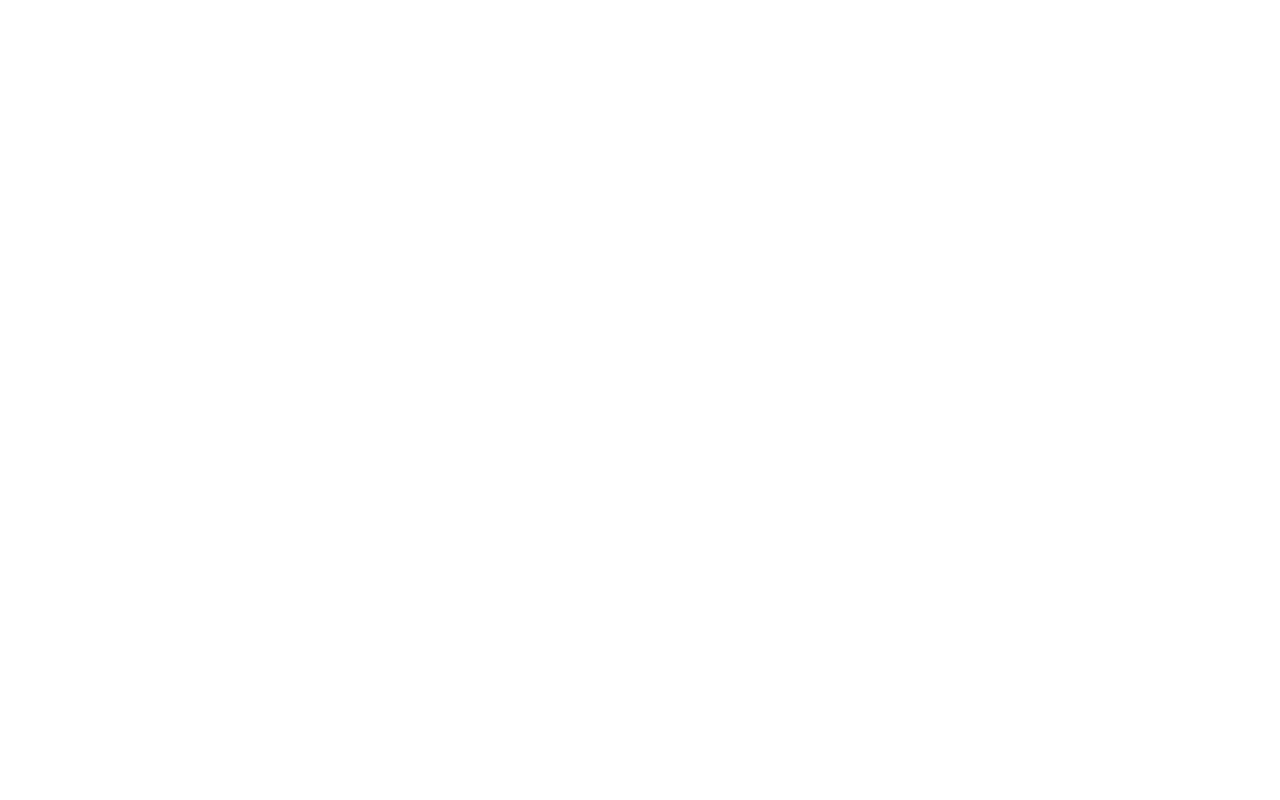
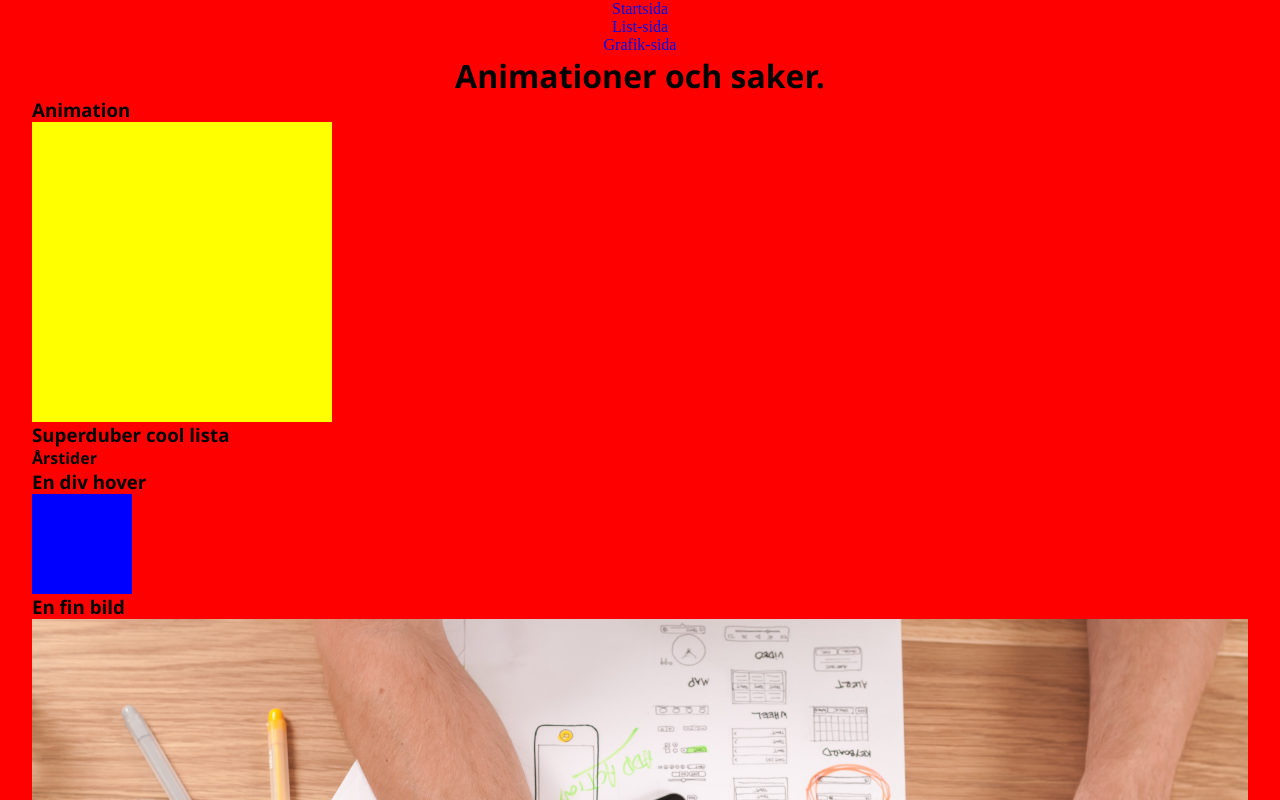
Before and after one commit to pattenp/exam, a plain HTML site: page graphic.html in a window 1280 px wide. Shown: the top 800 px of the page. Drawn offline with Linux system fonts and the light colour scheme.

Commit message:
finish exam

```diff
--- a/graphic.html
+++ b/graphic.html
@@ -0,0 +1,53 @@
+<!DOCTYPE html>
+<html lang="en">
+  <head>
+    <meta charset="UTF-8" />
+    <meta name="viewport" content="width=device-width, initial-scale=1.0" />
+    <link rel="stylesheet" href="style.css" />
+    <title>Graphic</title>
+  </head>
+  <body>
+    <div class="navbar">
+      <nav>
+        <div class="flex flex-column flex-align-center">
+          <a href="index.html" class="nav-item">Startsida</a>
+          <a href="list.html" class="nav-item">List-sida</a>
+          <a href="graphic.html" class="nav-item">Grafik-sida</a>
+        </div>
+      </nav>
+    </div>
+    <div class="container flex flex-column flex-align-center">
+      <header>
+        <h1>Animationer och saker.</h1>
+      </header>
+      <main>
+        <section>
+          <h3>Animation</h3>
+          <div class="anim-size-bcg"></div>
+        </section>
+        <section>
+          <h3>Superduber cool lista</h3>
+          <ul>
+            <li class="expandable-list-item">
+              <h4>Årstider</h4>
+              <ol class="expandable-list-item-child">
+                <li>Sommar</li>
+                <li>Höst</li>
+                <li>Vinter</li>
+                <li>Vår</li>
+              </ol>
+            </li>
+          </ul>
+        </section>
+        <section>
+          <h3>En div hover</h3>
+          <div class="hoverable"></div>
+        </section>
+        <section>
+          <h3>En fin bild</h3>
+          <img src="img/img.jpg" alt="" class="w-100" />
+        </section>
+      </main>
+    </div>
+  </body>
+</html>
--- a/style.css
+++ b/style.css
@@ -16,7 +16,11 @@ body {
 /* Common */
 p,
 h1,
-.nav-item {
+h2,
+h3,
+h4,
+h5,
+h6 .nav-item {
   font-family: "Segoe UI", Tahoma, Geneva, Verdana, sans-serif;
 }
 
@@ -50,12 +54,55 @@ button {
   list-style-type: upper-roman;
 }
 
+/* Graphic */
+@keyframes kf-size-bcg {
+  from {
+    background-color: lightskyblue;
+    width: 0px;
+    height: 0px;
+  }
+  to {
+    background-color: yellow;
+    width: 300px;
+    height: 300px;
+  }
+}
+.anim-size-bcg {
+  height: 300px;
+  width: 300px;
+  animation-name: kf-size-bcg;
+  animation-duration: 4s;
+  background-color: yellow;
+}
+.expandable-list-item {
+}
+.expandable-list-item:hover .expandable-list-item-child {
+  display: block;
+}
+.expandable-list-item-child {
+  display: none;
+}
+.hoverable {
+  width: 100px;
+  height: 100px;
+  background-color: blue;
+  transition: height 3s, width 1.5s, background-color 2s;
+}
+.hoverable:hover {
+  width: 250px;
+  height: 250px;
+  background-color: yellow;
+}
+
 /* Utils */
 .mtb-30px {
   margin: 30px 0;
 }
 .p-10px {
   padding: 10px;
+}
+.w-100 {
+  width: 100%;
 }
 .border-around {
   border: 2px black solid;
```
Also changed, not shown: list.html (+2 -0 lines), img/img.jpg (added).
